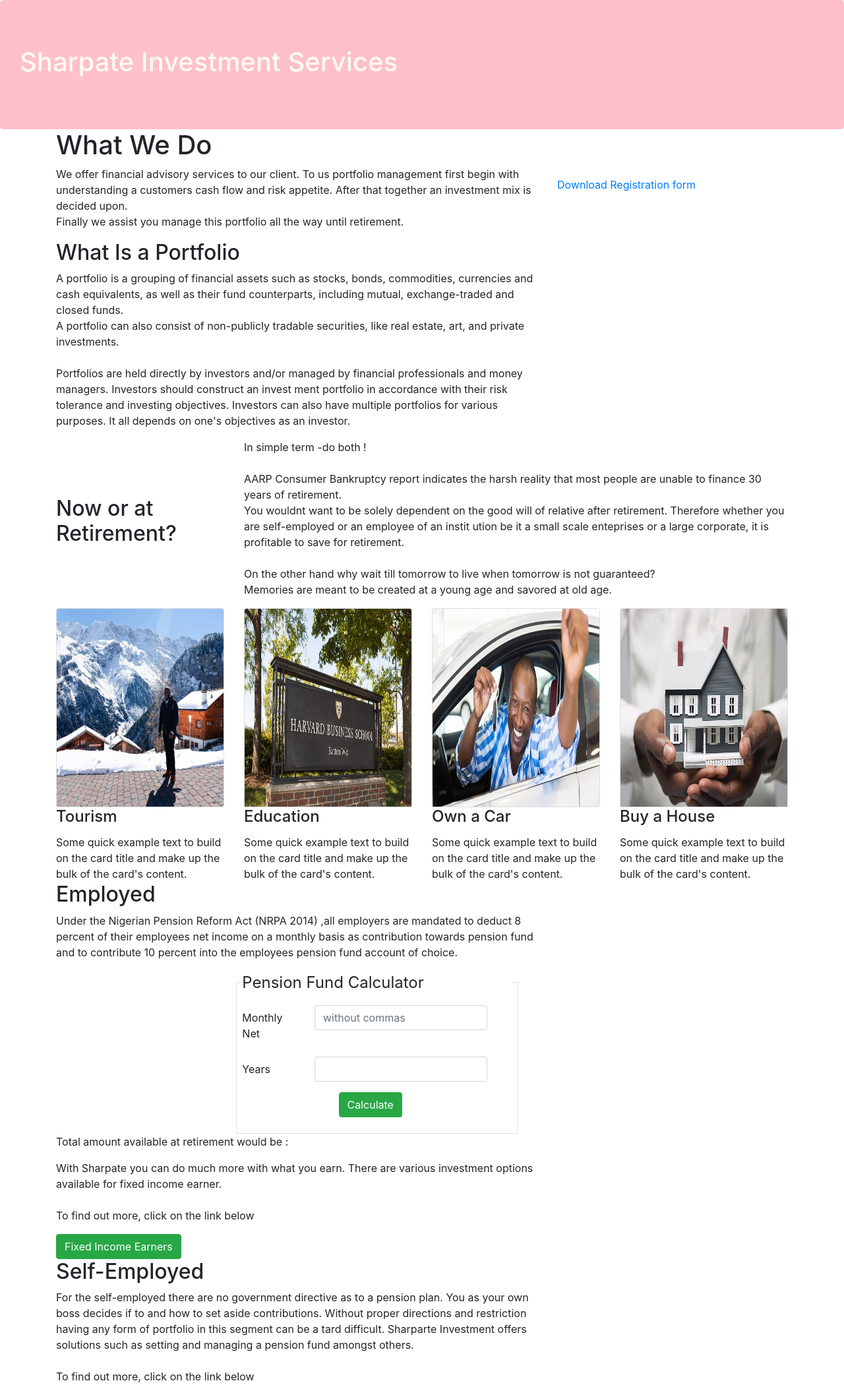
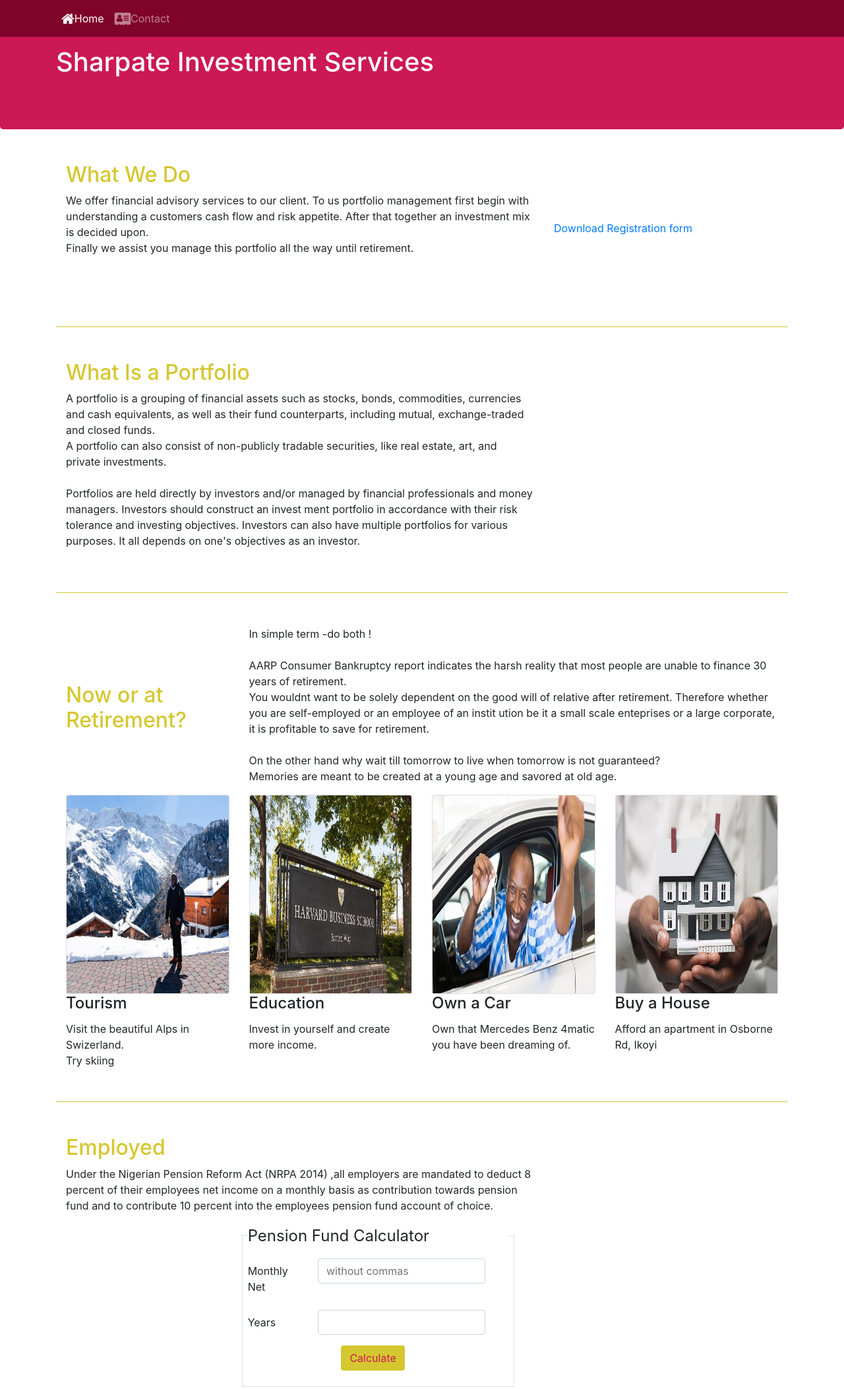
Before and after one commit to OkweyeChioma/sharpateinvestmentservices, a website: page index.html in a window 1280 px wide. Shown: the top 2106 px of the page at 66% size. Drawn offline with nearby package versions, Linux system fonts and the light colour scheme.

Commit message:
added colors

```diff
--- a/css/styles.css
+++ b/css/styles.css
@@ -1,7 +1,28 @@
-
 .jumbotron{
+	background:#CC1854;
 	padding : 70px 30px 70px 30px;
 	margin:0px auto;
-	background:pink;
-	color: floralwhite;
 }
+.navbar-dark {
+     background-color: #80032C;
+}
+h2{
+	color:#D5C72F;
+}
+.btn{
+	background-color: #D5C72F;
+	color:#CC1854;
+}
+.row-content {
+    margin:0px auto;
+    padding: 50px 0px 50px 0px;
+    border-bottom: 1px ridge #D5C72F ;
+    min-height:300px;
+}
+h1{
+	color:white;
+}
+footer{
+	background:#037999;
+	margin:0px auto;
+}
--- a/index.html
+++ b/index.html
@@ -14,13 +14,30 @@
 		<title>Sharpate Investment Services</title>
 	</head>
 	<body>
+			<nav class="navbar navbar-dark navbar-expand-sm fixed-top">
+		<div class ="container">
+			<button class="navbar-toggler" type ="button" data-toggle="collapse" data-target="#Navbar">
+				<span class="navbar-toggler-icon"></span>
+			</button>
+				<div class="collapse navbar-collapse" id="Navbar" >
+					<ul class ="navbar-nav mr-auto">
+					<li class="nav-item active"><a class="nav-link" href="#"><span class ="fa fa-home fa-lg"></span>Home</a></li>
+					<li class="nav-item"><a class="nav-link" href="./contactus.html"><span class ="fa fa-address-card fa-lg"></span>Contact</a></li>
+				</ul>
+			</div>
+
+		</div>
+
+	</nav>
 		<header class="jumbotron">
-			<h1> Sharpate Investment Services</h1>
+			<div class="container">
+				<h1> Sharpate Investment Services</h1>
+			</div>
 		</header>
 		<div class="container">
-			<div class="row" >
+			<div class="row row-content" >
 				<div class="col-12 col-sm-8">
-					<h1> What We Do</h1>
+					<h2> What We Do</h2>
 					<p> We offer financial  advisory services to our client. To us portfolio management first begin with understanding a customers cash flow and risk
 					appetite. After that together an investment mix is decided upon. <br>Finally we assist you manage this portfolio all the way until retirement.
 				</p>
@@ -29,7 +46,7 @@
 					<a href="doc/regform.docx" download="Registration Form" id="#download" > Download Registration form</a>
 				</div>
 			</div>
-			<div class="row">
+			<div class="row row-content">
 				<div class="col-12 col-sm-8">
 					<h2> What Is a Portfolio</h2>
 					<p>A portfolio is a grouping of financial assets such as stocks, bonds, commodities, currencies and cash equivalents, as well as their fund counterparts,
@@ -46,7 +63,7 @@
 				</div>
 			</div>
 
-			<div class="row">
+			<div class="row row-content">
 				<div class="col-12 col-sm-3 align-self-center">
 					<h2>Now or at Retirement? </h2>
 				</div>
@@ -65,8 +82,6 @@
 					Memories are meant to be created at a young age and savored at old age.
 					</p>
 				</div>
-			</div>
-			<div class="row">
 
 				<div class="col-sm-3">
 					<div class="card">
@@ -74,7 +89,7 @@
 					</div>
 					<div class="card-block">
 						<h4 class="card-title">Tourism</h4>
-						<p class="card-text">Some quick example text to build on the card title and make up the bulk of the card's content.</p>
+						<p class="card-text">Visit the beautiful Alps in Swizerland.<br>Try skiing</p>
 					</div>
 				</div>
 					<div class="col-sm-3">
@@ -83,7 +98,7 @@
 						</div>
 						<div class="card-block">
 							<h4 class="card-title">Education</h4>
-							<p class="card-text">Some quick example text to build on the card title and make up the bulk of the card's content.</p>
+							<p class="card-text">Invest in yourself and create more income. </p>
 						</div>
 					</div>
 					<div class="col-sm-3">
@@ -92,7 +107,7 @@
 					</div>
 					<div class="card-block">
 						<h4 class="card-title"> Own a Car</h4>
-						<p class="card-text">Some quick example text to build on the card title and make up the bulk of the card's content.</p>
+						<p class="card-text">Own that Mercedes Benz 4matic you have been dreaming of.</p>
 					</div>
 				</div>
 				<div class="col-sm-3">
@@ -101,12 +116,12 @@
 					</div>
 					<div class="card-block">
 						<h4 class="card-title"> Buy a House</h4>
-						<p class="card-text">Some quick example text to build on the card title and make up the bulk of the card's content.</p>
+						<p class="card-text">Afford an apartment in Osborne Rd, Ikoyi</p>
 					</div>
 				</div>
+			</div>
 
-			</div>
-			<div class="row">
+			<div class="row row-content">
 				<div class="col-12 col-sm-8">
 					<h2> Employed</h2>
 				    <p> Under the Nigerian Pension Reform Act (NRPA 2014) ,all employers are mandated to deduct 8  percent of their employees net income on a monthly basis as contribution towards pension fund and to contribute
@@ -131,7 +146,7 @@
 									</div>
 									<div class="form-group row">
 										<div class="offset-md-4 col-md-6">
-											<button class="btn btn-success" type="button" onclick="myFunction()">Calculate</button>
+											<button class="btn" type="button" onclick="myFunction()">Calculate</button>
 										</div>
 									</div>
 								</fieldset>
@@ -145,7 +160,7 @@
 						<br>
 						<br>
 						To find out more, click on the link  below</p>
-						<button class="btn btn-success">
+						<button class="btn">
 						<a data-toggle="collapse" data-target="#variable">Fixed Income Earners</a>
 						</button>
 						<!-- use an accordion here make we finish and submit on Monday tops-->
@@ -169,7 +184,7 @@
 
 
 			</div>
-			<div class="row">
+			<div class="row row-content">
 				<div class='col-12 col-sm-8'>
 					<h2> Self-Employed </h2>
 					<p>For the self-employed there are no government directive as to a pension plan. You as your own boss decides if to and how to set aside contributions.
@@ -178,7 +193,7 @@
 						<br>
 						<br>
 						To find out more, click on the link  below</p>
-					<button class="btn btn-success" ><a data-toggle="collapse" data-target="#fixed">Variable Income Earners</a></button>
+					<button class="btn" ><a data-toggle="collapse" data-target="#fixed">Variable Income Earners</a></button>
 					<div id="accordion">
 						<div class="collapse" id="fixed" data-parent="#accordion">
 							<ol>
@@ -201,6 +216,7 @@
 
 		</div>
 
+
 		<script>
 			function myFunction(){
 			var x, y, amt;
```
Also changed, not shown: contactus.html (+23 -5 lines).
